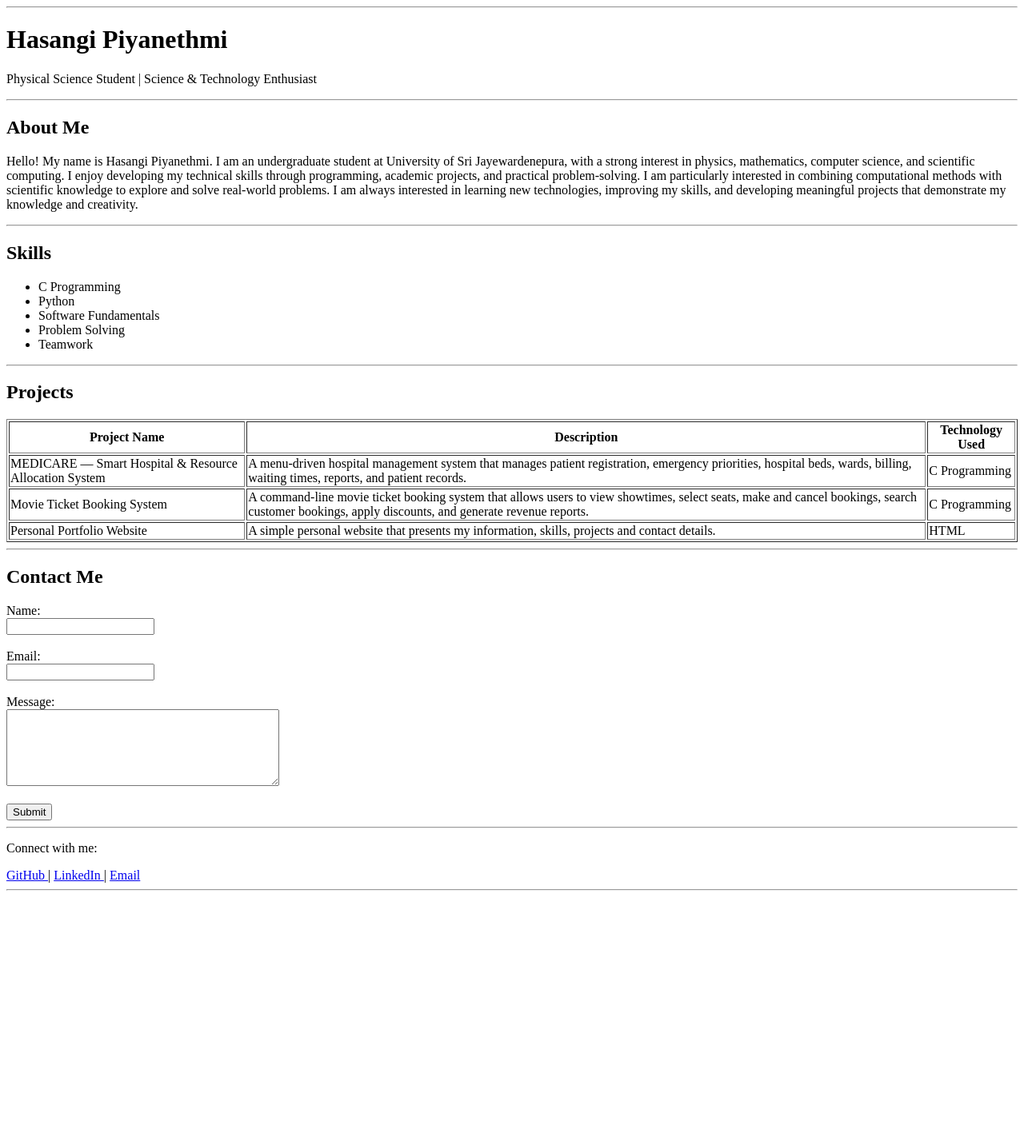
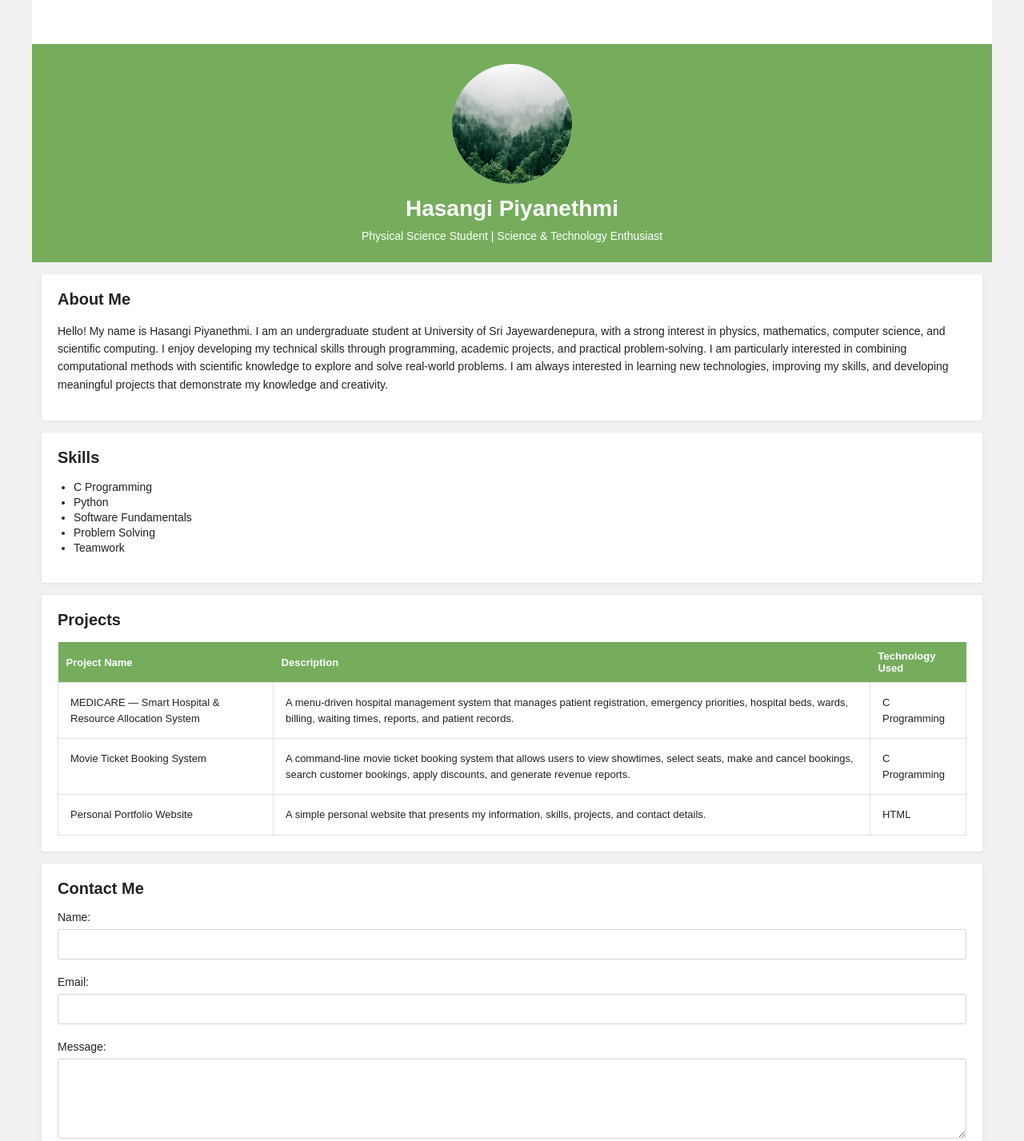
Before and after one commit to hasangihaz/Portfolio-Website, a plain HTML site: page index.html in a window 1280 px wide. Shown: the top 1427 px of the page at 80% size. Before the commit the page ends 1122 px from the top, so only its background shows below. Drawn offline with Linux system fonts and the light colour scheme.

Commit message:
Style portfolio layout with CSS and insert profile image.

```diff
--- a/index.html
+++ b/index.html
@@ -6,15 +6,20 @@
     <meta name="viewport" content="width=device-width, initial-scale=1.0">
 
     <title>Personal Portfolio</title>
+
+    <link rel="stylesheet" href="styles.css">
 </head>
 
 <body>
 
-    <hr>
-
+    <div class="container">
 
 
         <header>
+
+            <div class="profile-image">
+                <img src="profile.jpeg" alt="Profile Picture" width="150" height="150" style="border-radius: 50%; object-fit: cover;">
+            </div>
 
             <h1>Hasangi Piyanethmi</h1>
 
@@ -24,10 +29,6 @@
 
         </header>
 
-    <hr>
-
-
-
 
         <section>
 
@@ -35,18 +36,19 @@
 
             <p>
                 Hello! My name is Hasangi Piyanethmi.
-              I am an undergraduate student at University of Sri Jayewardenepura, with a strong interest in physics, mathematics, computer science, and scientific computing.
-              I enjoy developing my technical skills through programming, academic projects, and practical problem-solving.
-              I am particularly interested in combining computational methods with scientific knowledge to explore and solve real-world problems.
-              I am always interested in learning new technologies, improving my skills, and developing meaningful projects that demonstrate my knowledge and creativity.
+                I am an undergraduate student at University of Sri Jayewardenepura,
+                with a strong interest in physics, mathematics, computer science,
+                and scientific computing.
+                I enjoy developing my technical skills through programming,
+                academic projects, and practical problem-solving.
+                I am particularly interested in combining computational methods
+                with scientific knowledge to explore and solve real-world problems.
+                I am always interested in learning new technologies,
+                improving my skills, and developing meaningful projects
+                that demonstrate my knowledge and creativity.
             </p>
 
         </section>
-
-    <hr>
-
-
-
 
         <section>
 
@@ -62,16 +64,12 @@
 
         </section>
 
-    <hr>
-
-
-
 
         <section>
 
             <h2>Projects</h2>
 
-        <table border="1">
+            <table class="projects-table">
 
                 <tr>
                     <th>Project Name</th>
@@ -80,79 +78,91 @@
                 </tr>
 
                 <tr>
-                <td>MEDICARE — Smart Hospital & Resource Allocation System</td>
+                    <td>
+                        MEDICARE — Smart Hospital & Resource Allocation System
+                    </td>
 
                     <td>
-                    A menu-driven hospital management system that manages patient registration, emergency priorities,
-                    hospital beds, wards, billing, waiting times, reports, and patient records.
+                        A menu-driven hospital management system that manages
+                        patient registration, emergency priorities, hospital beds,
+                        wards, billing, waiting times, reports, and patient records.
                     </td>
 
-                <td>C Programming</td>
+                    <td>
+                        C Programming
+                    </td>
                 </tr>
 
                 <tr>
-                <td>Movie Ticket Booking System</td>
+                    <td>
+                        Movie Ticket Booking System
+                    </td>
 
                     <td>
-                 A command-line movie ticket booking system that allows users to view showtimes,
-                 select seats, make and cancel bookings, search customer bookings, apply discounts, and generate revenue reports.
+                        A command-line movie ticket booking system that allows
+                        users to view showtimes, select seats, make and cancel
+                        bookings, search customer bookings, apply discounts,
+                        and generate revenue reports.
                     </td>
 
-                <td>C Programming</td>
+                    <td>
+                        C Programming
+                    </td>
                 </tr>
 
                 <tr>
-                <td>Personal Portfolio Website</td>
+                    <td>
+                        Personal Portfolio Website
+                    </td>
 
                     <td>
-                    A simple personal website that presents my
-                    information, skills, projects and contact details.
+                        A simple personal website that presents my information,
+                        skills, projects, and contact details.
                     </td>
 
-                <td>HTML</td>
+                    <td>
+                        HTML
+                    </td>
                 </tr>
 
             </table>
 
         </section>
 
-    <hr>
-
-
-
-
         <section>
 
             <h2>Contact Me</h2>
 
-        <form>
+            <form class="contact-form">
 
-            <label for="name">Name:</label>
-            <br>
+                <label for="name">
+                    Name:
+                </label>
 
-            <input type="text" id="name" name="name">
+                <input
+                    type="text"
+                    id="name"
+                    name="name"
+                >
 
-            <br><br>
+                <label for="email">
+                    Email:
+                </label>
 
+                <input
+                    type="email"
+                    id="email"
+                    name="email"
+                >
 
-            <label for="email">Email:</label>
-            <br>
+                <label for="message">
+                    Message:
+                </label>
 
-            <input type="email" id="email" name="email">
-
-            <br><br>
-
-
-            <label for="message">Message:</label>
-            <br>
-
-            <textarea id="message"
+                <textarea
+                    id="message"
                     name="message"
-                      rows="6"
-                      cols="40"></textarea>
-
-            <br><br>
-
+                ></textarea>
 
                 <button type="submit">
                     Submit
@@ -162,36 +172,38 @@
 
         </section>
 
-    <hr>
-
-
-
 
         <footer>
 
-        <p>Connect with me:</p>
+            <p>
+                Connect with me:
+            </p>
 
-        <a href="https://github.com/" target="_blank">
+            <a
+                href="https://github.com/"
+                target="_blank"
+            >
                 GitHub
             </a>
 
             |
 
-        <a href="https://www.linkedin.com/" target="_blank">
+            <a
+                href="https://www.linkedin.com/"
+                target="_blank"
+            >
                 LinkedIn
             </a>
 
             |
 
-        <a href="haz:hazion89@gmail.com">
+            <a href="mailto:hazion89@gmail.com">
                 Email
             </a>
 
-
-
         </footer>
 
-    <hr>
+    </div>
 
 </body>
 
--- /dev/null
+++ b/styles.css
@@ -0,0 +1,262 @@
+
+body {
+    margin: 0;
+    font-family: Arial, sans-serif;
+    background-color: #f1f1f1;
+    color: #222;
+}
+
+
+.container {
+    width: 94%;
+    max-width: 1200px;
+    margin: 0 auto;
+}
+
+
+header {
+    background-color: #75ad5d;
+    color: white;
+    text-align: center;
+    padding: 25px 20px;
+
+    border-top: 55px solid white;
+}
+
+
+.profile-image {
+    width: 150px;
+    height: 150px;
+
+    margin: 0 auto 15px auto;
+
+    background-color: #d3d3d3;
+
+    border-radius: 50%;
+
+    display: flex;
+    align-items: center;
+    justify-content: center;
+
+    color: #999;
+    font-size: 12px;
+}
+
+
+header h1 {
+    margin: 5px 0 10px 0;
+    font-size: 28px;
+}
+
+header p {
+    margin: 0;
+    font-size: 14px;
+}
+
+
+section {
+    background-color: white;
+
+    margin: 15px 12px;
+    padding: 20px;
+
+    border-radius: 3px;
+
+    box-shadow: 0 1px 4px rgba(0, 0, 0, 0.08);
+}
+
+
+section h2 {
+    margin-top: 0;
+    font-size: 20px;
+}
+
+
+section p {
+    font-size: 14px;
+    line-height: 1.6;
+}
+
+
+ul {
+    padding-left: 20px;
+}
+
+li {
+    font-size: 14px;
+    margin-bottom: 3px;
+}
+
+
+.projects-table {
+    width: 100%;
+
+    border-collapse: collapse;
+
+    margin-top: 15px;
+}
+
+
+.projects-table th {
+    background-color: #75ad5d;
+    color: white;
+
+    text-align: left;
+
+    padding: 10px;
+
+    font-size: 13px;
+}
+
+
+
+.projects-table td {
+    border: 1px solid #e0e0e0;
+
+    padding: 15px;
+
+    vertical-align: top;
+
+    font-size: 13px;
+
+    line-height: 1.5;
+}
+
+
+.projects-table tr:hover {
+    background-color: #f7f7f7;
+}
+
+.contact-form label {
+    display: block;
+
+    margin-bottom: 7px;
+
+    font-size: 14px;
+}
+
+
+
+.contact-form input,
+.contact-form textarea {
+    width: 100%;
+
+    box-sizing: border-box;
+
+    padding: 10px;
+
+    border: 1px solid #d5d5d5;
+
+    border-radius: 3px;
+
+    font-family: Arial, sans-serif;
+
+    font-size: 14px;
+
+    margin-bottom: 20px;
+}
+
+
+.contact-form textarea {
+    height: 100px;
+
+    resize: vertical;
+}
+
+
+.contact-form input:focus,
+.contact-form textarea:focus {
+    outline: none;
+
+    border-color: #75ad5d;
+}
+
+
+.contact-form button {
+    background-color: #75ad5d;
+
+    color: white;
+
+    border: none;
+
+    border-radius: 3px;
+
+    padding: 9px 14px;
+
+    cursor: pointer;
+
+    font-size: 13px;
+}
+
+
+.contact-form button:hover {
+    background-color: #639b4d;
+}
+
+
+footer {
+    background-color: #75ad5d;
+
+    color: white;
+
+    text-align: center;
+
+    padding: 20px;
+
+    margin-top: 15px;
+}
+
+
+footer p {
+    margin: 0 0 10px 0;
+
+    font-size: 14px;
+}
+
+
+
+footer a {
+    color: #333;
+
+    text-decoration: underline;
+
+    margin: 0 5px;
+
+    font-size: 14px;
+}
+
+
+
+footer a:hover {
+    color: white;
+}
+
+
+@media (max-width: 700px) {
+
+    .container {
+        width: 100%;
+    }
+
+    section {
+        margin: 10px;
+
+        padding: 15px;
+    }
+
+    .projects-table th,
+    .projects-table td {
+        padding: 8px;
+
+        font-size: 12px;
+    }
+
+    header {
+        border-top-width: 35px;
+    }
+
+    .profile-image {
+        width: 120px;
+        height: 120px;
+    }
+}
```
Also changed, not shown: profile.jpeg (added). Lines whose indentation alone changed are shown as unchanged.
